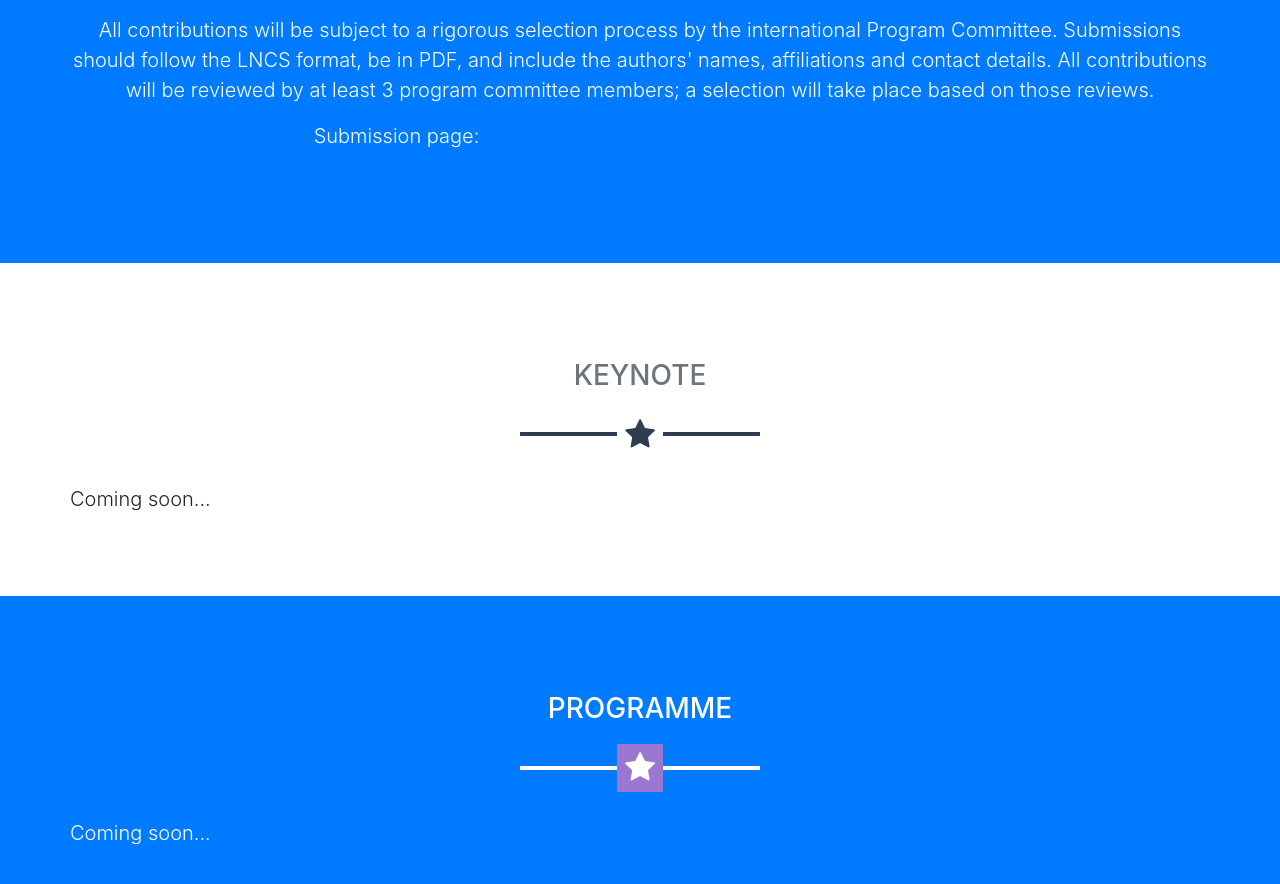
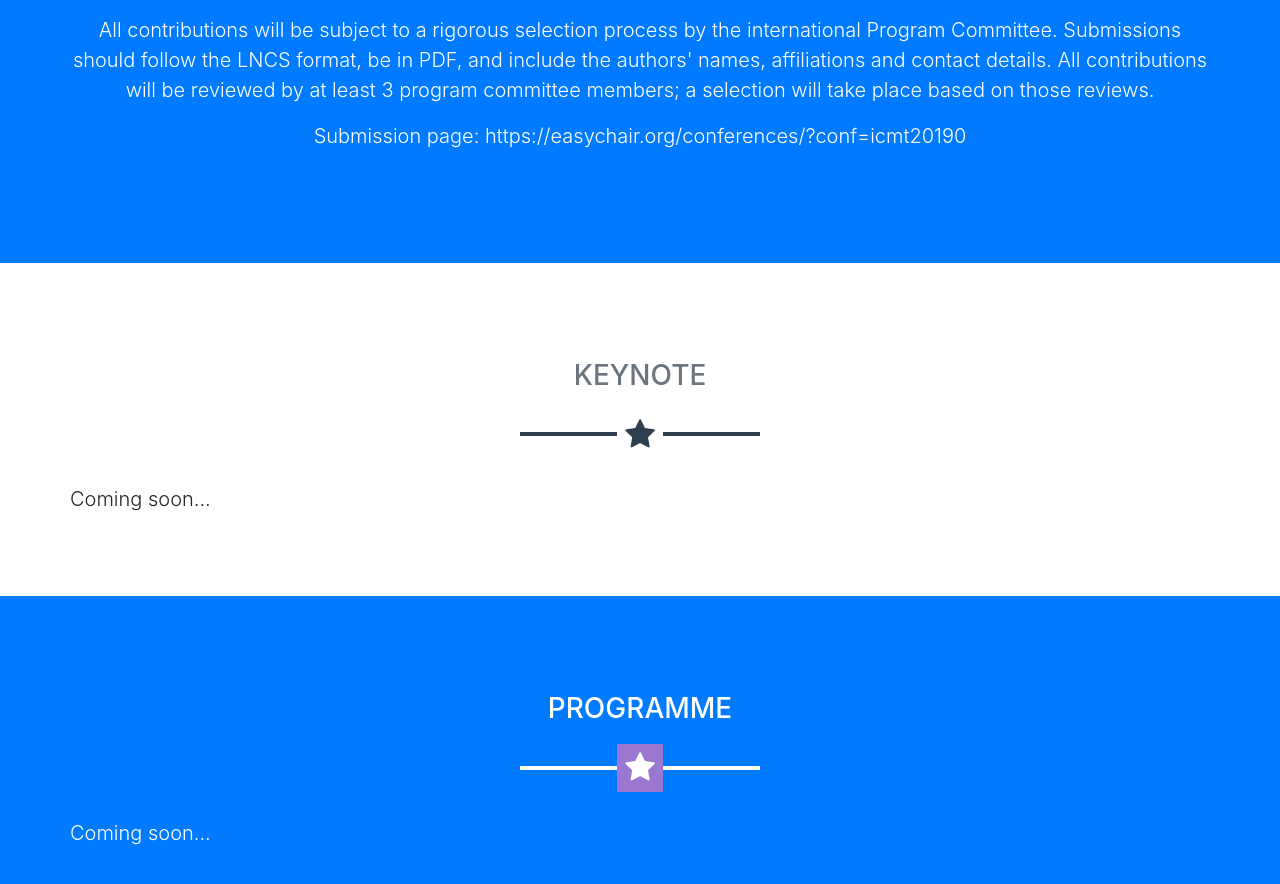
Before and after one commit to icmt-conference/icmt2019, a website with bundled scripts: page index.html in a window 1280 px wide. Shown: the part 2340-3224 px from the top of the page. Built offline with nearby package versions, Linux system fonts and the light colour scheme.

Commit message:
try to change link color

```diff
--- a/index.html
+++ b/index.html
@@ -137,7 +137,7 @@ Topics of interest include, but are not limited to:
 		    All contributions will be reviewed by at least 3 program committee members; a selection will take place based on those reviews.
 	    </p>
 	    <p>
-		   Submission page: <a href="https://easychair.org/conferences/?conf=icmt20190">https://easychair.org/conferences/?conf=icmt20190</a>
+		   Submission page: <a href="https://easychair.org/conferences/?conf=icmt20190" style="color: #ffffff">https://easychair.org/conferences/?conf=icmt20190</a>
 	    </p>
 	  </div>
         </div>
```
